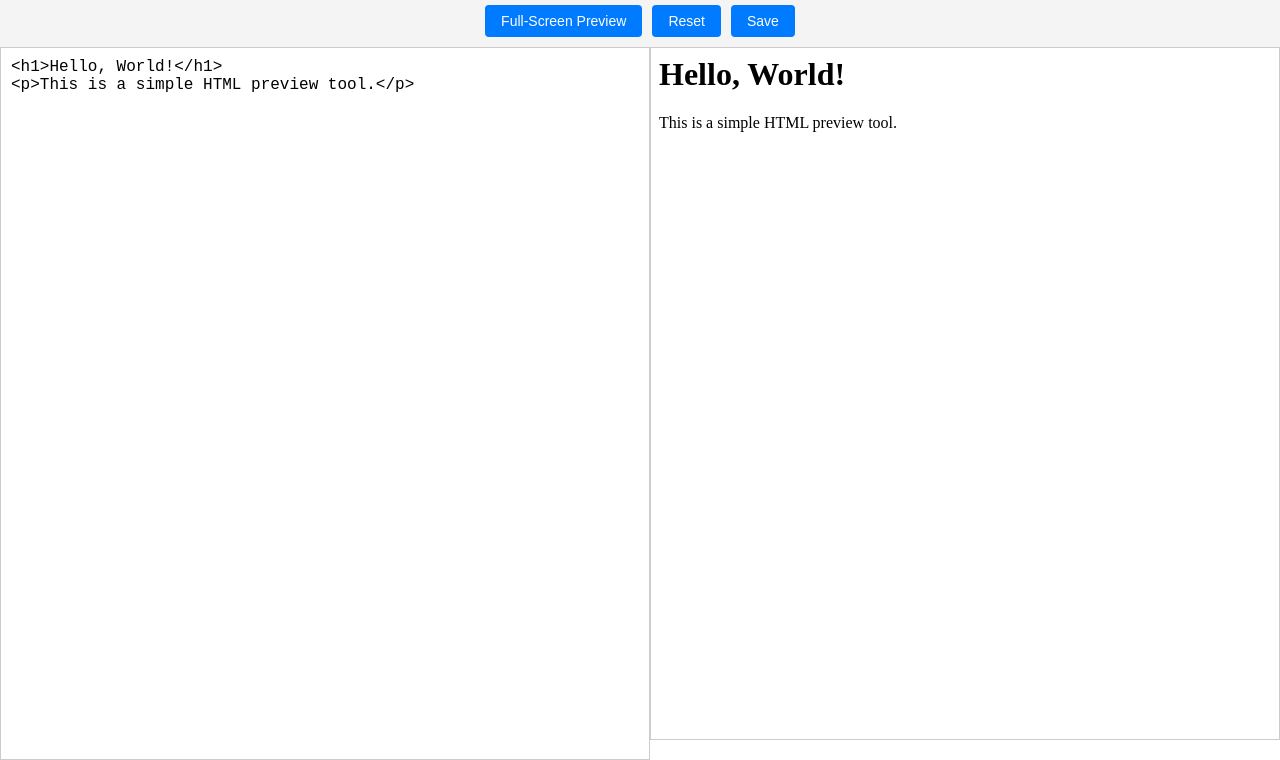
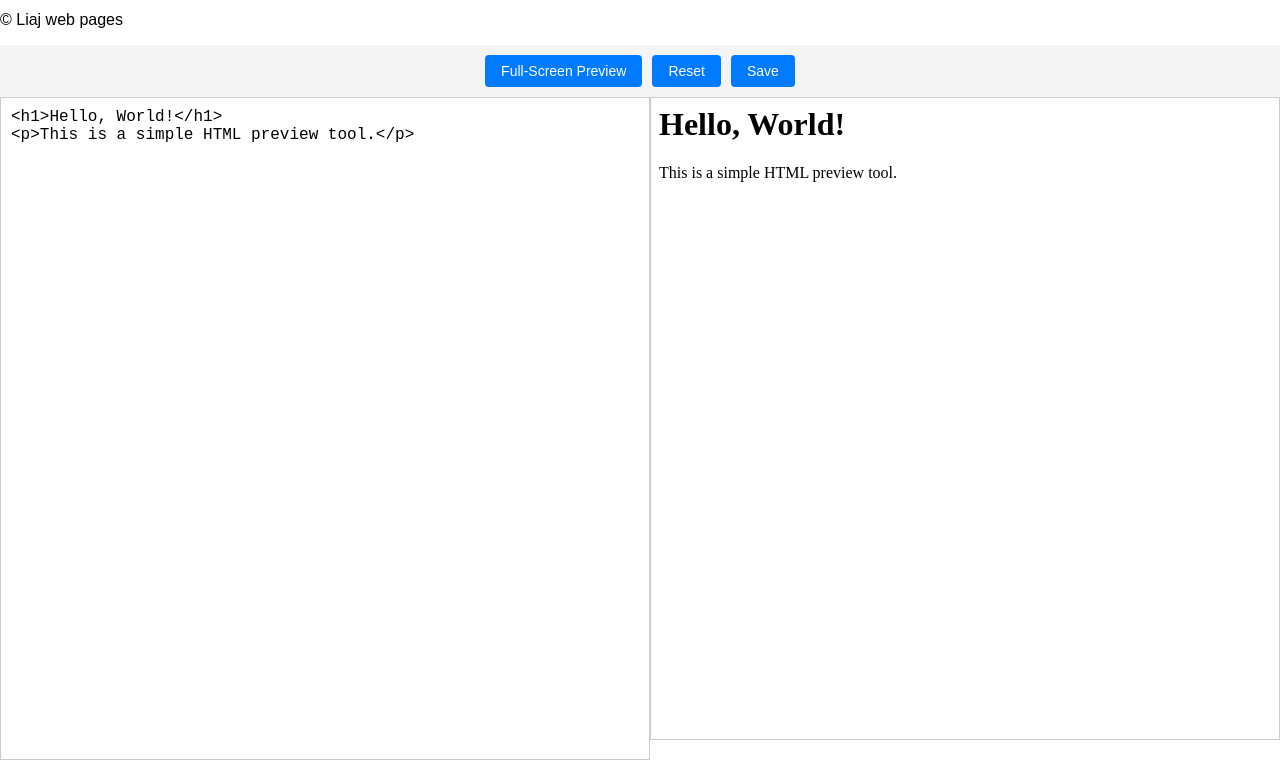
Before and after one commit to liaj-eurasia-programmer/Html-compilar, a plain HTML site: page index.html in a window 1280 px wide. Shown: the part 62-822 px from the top of the page. Drawn offline with Linux system fonts and the light colour scheme.

Commit message:
Update index.html

```diff
--- a/index.html
+++ b/index.html
@@ -67,6 +67,7 @@
 </head>
 <body>
   <h1>HTML Compiler/Preview Tool</h1>
+  <p>© Liaj web pages</p>
   <div class="toolbar">
     <button id="fullscreenButton">Full-Screen Preview</button>
     <button id="resetButton">Reset</button>
```
